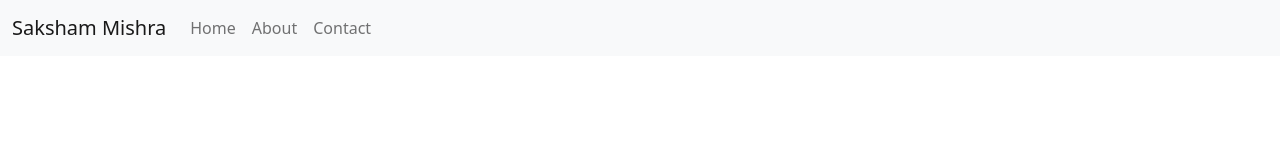
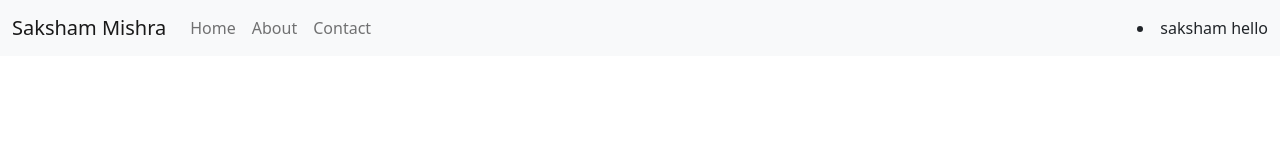
Before and after one commit to sakshammishra08/Portfolio, a plain HTML site: page index.html in a window 1280 px wide. Shown: the top 160 px of the page. Drawn offline with nearby package versions, Linux system fonts and the light colour scheme.

Commit message:
Update index.html

```diff
--- a/index.html
+++ b/index.html
@@ -28,7 +28,7 @@
                 <a class="nav-link" href="#contact">Contact</a>
             </li>
             </ul>
-
+            <li> saksham hello </li>
           </div>
         </div>
       </nav>
```
